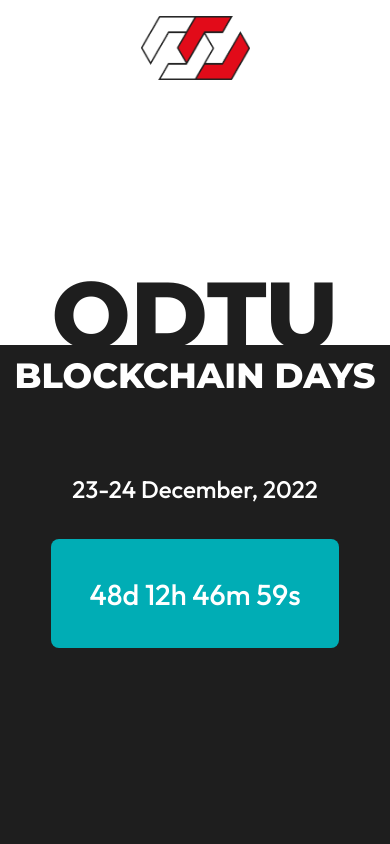
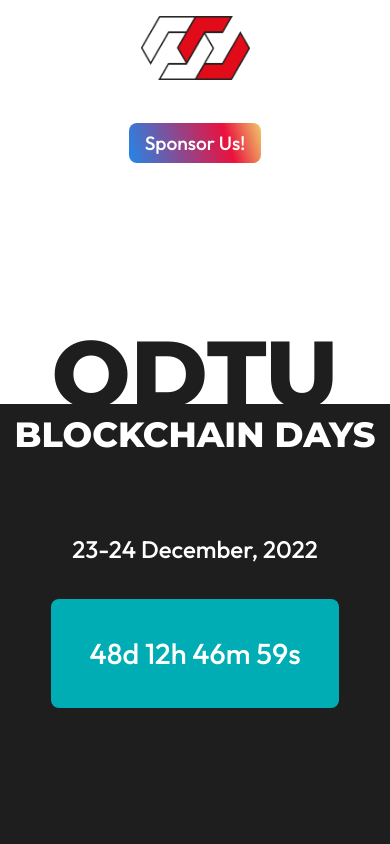
Before and after one commit to onuruci/blockchain_days, a website: page index.html in a window 390 px wide. Shown: the top 844 px of the page. Drawn offline with Linux system fonts and the light colour scheme; files that its build step writes are made by us from their sources.

Commit message:
sponsor button

```diff
--- a/index.html
+++ b/index.html
@@ -69,8 +69,11 @@
                 <div class="tabContainerR">
                     <a class="header_tab" href="#sponsors">Sponsors</a>
                     <a class="header_tab" href="https://www.google.com/maps/place/Kemal+Kurda%C5%9F+Salonu/@39.8938564,32.7841,17z/data=!3m1!4b1!4m5!3m4!1s0x14d3472212ecee91:0x717a6fd03d9e233!8m2!3d39.8937765!4d32.7862071">Venue</a>
-                    <a class="gradient header_tab" href="https://form.jotform.com/223004716961048">Join Us!</a>
+                    <a class="gradient header_tab" href="https://form.jotform.com/223004716961048">Sponsor Us!</a>
                 </div>
+            </div>
+            <div class="sponsorus">
+                <a class="gradient header_tab" href="https://form.jotform.com/223004716961048">Sponsor Us!</a>
             </div>
             <div id="maintitle">
                 <h1 id="metu">ODTU</h1>
--- a/styles.css
+++ b/styles.css
@@ -61,6 +61,12 @@
   color: var(--light-red);
 }
 
+.sponsorus {
+  margin-top: 2rem;
+  margin-bottom: 2rem;
+  display: none;
+}
+
 .gradient {
   background: rgb(252, 242, 215);
   background: linear-gradient(
@@ -75,6 +81,7 @@
   color: var(--white) !important;
   padding: 0.5rem 1rem;
   border-radius: 0.5rem;
+  margin-left: 0 !important;
 }
 
 .tabContainerR .header_tab {
@@ -164,15 +171,6 @@
   justify-content: right;
 }
 
-@media only screen and (max-width: 1260px) {
-  .tabContainer {
-    display: none;
-  }
-  .tabContainerR {
-    display: none;
-  }
-}
-
 .logo {
   max-height: 4rem;
   margin: auto;
@@ -212,6 +210,22 @@
   padding: 0;
   line-height: min(16vw, 8.5rem);
   font-family: "Montserrat";
+}
+
+@media only screen and (max-width: 1260px) {
+  .tabContainer {
+    display: none;
+  }
+  .tabContainerR {
+    display: none;
+  }
+  .sponsorus {
+    display: block;
+  }
+
+  #metu {
+    margin-top: 18vh;
+  }
 }
 
 #bdays {
```
